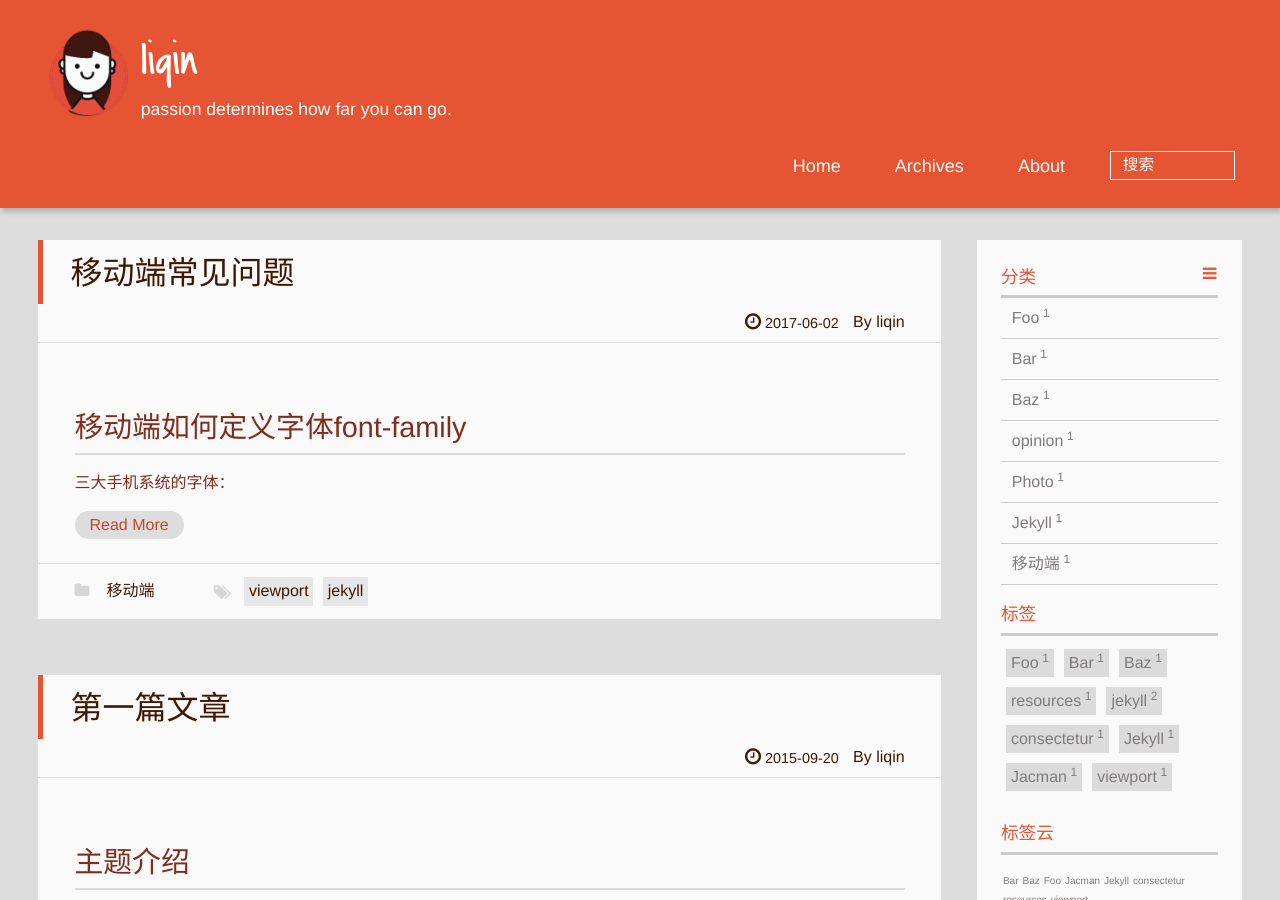
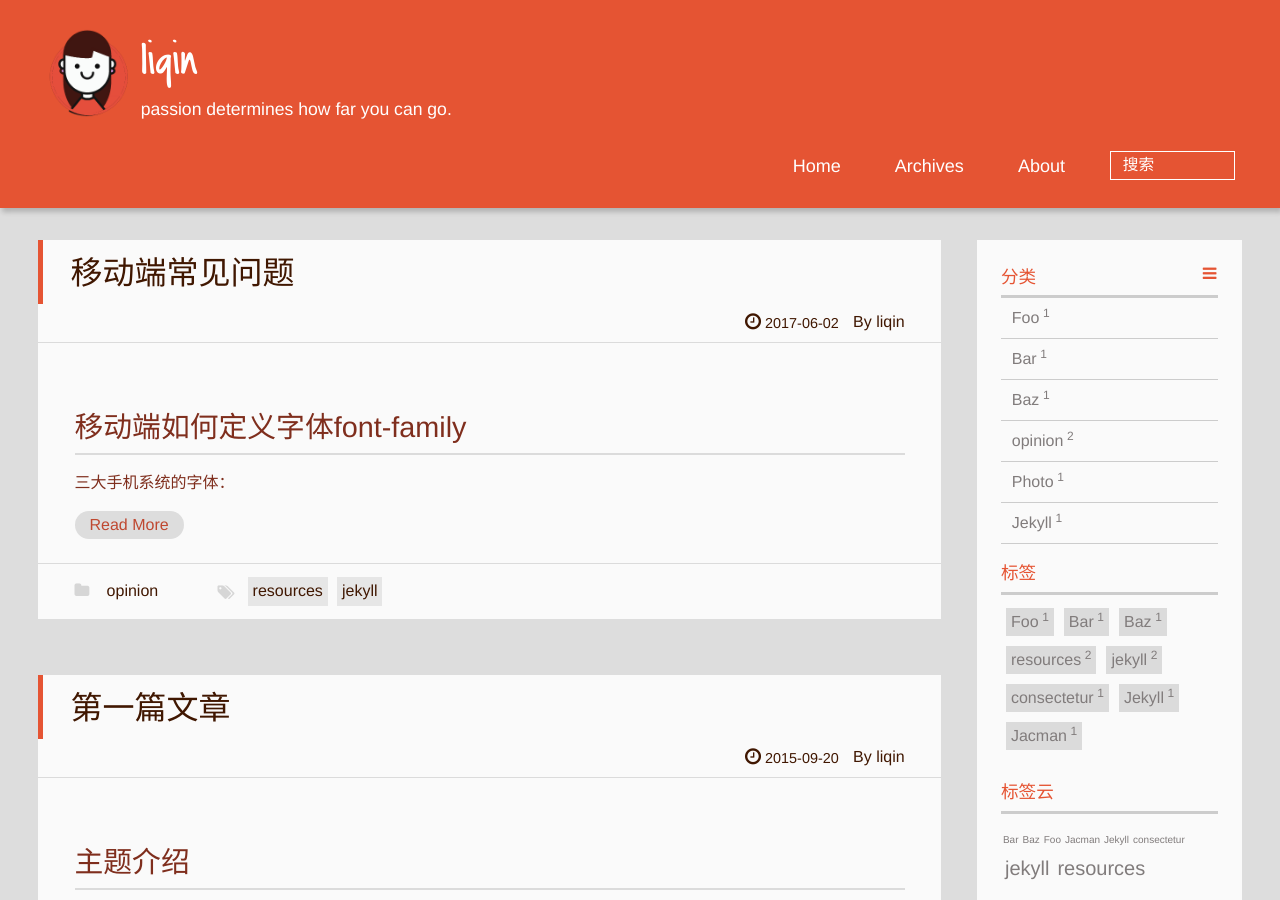
Before and after one commit to liqin1059/aLittlePanda.github.io, a Jekyll site: the page built from index.html, in a window 1280 px wide and 900 px high. Built offline with Jekyll 4.4.1, drawn with Linux system fonts in a browser that asks for light colours; emoji names are drawn with the system emoji font; formulas are drawn with MathJax 3; the list of posts is cut into pages by our own code.

Commit message:
no message

```diff
--- a/_config.yml
+++ b/_config.yml
@@ -86,9 +86,9 @@ author:
   name: liqin      ## e.g. wuchong Author name
   intro_line1:  "Hello ,I'm in China."    ## your introduction on the bottom of the page
   intro_line2:  "This is my blog."  ## the 2nd line
-  weibo:      http://weibo.com/u/3277593043/home## e.g. wuchong1014 or 2176287895 for http://weibo.com/2176287895
+  weibo:      http://weibo.com/u/3277593043/home ## e.g. wuchong1014 or 2176287895 for http://weibo.com/2176287895
   weibo_verifier:  a8d0a320 ## e.g. b3593ceb Your weibo-show widget verifier ,if you use weibo-show it is needed.
-  tsina:      ## e.g. 2176287895  Your weibo ID,It will be used in share button.
+  tsina:      鸟姐的伞 ## e.g. 2176287895  Your weibo ID,It will be used in share button.
   douban:     ## e.g. wuchong1014 or your id for https://www.douban.com/people/wuchong1014
   zhihu:      ## e.g. jark  for http://www.zhihu.com/people/jark
   email:      1416385177@qq.com ## e.g. imjark@gmail.com
--- a/_posts/2017-06-02-mynotes.md
+++ b/_posts/2017-06-02-mynotes.md
@@ -2,8 +2,8 @@
 layout: post
 title: 移动端常见问题
 date: 2017-06-02 23:31:30
-categories: 移动端
-tags: [viewport, jekyll]
+categories: opinion
+tags: [resources, jekyll]
 ---
 
 # 移动端如何定义字体font-family
```
